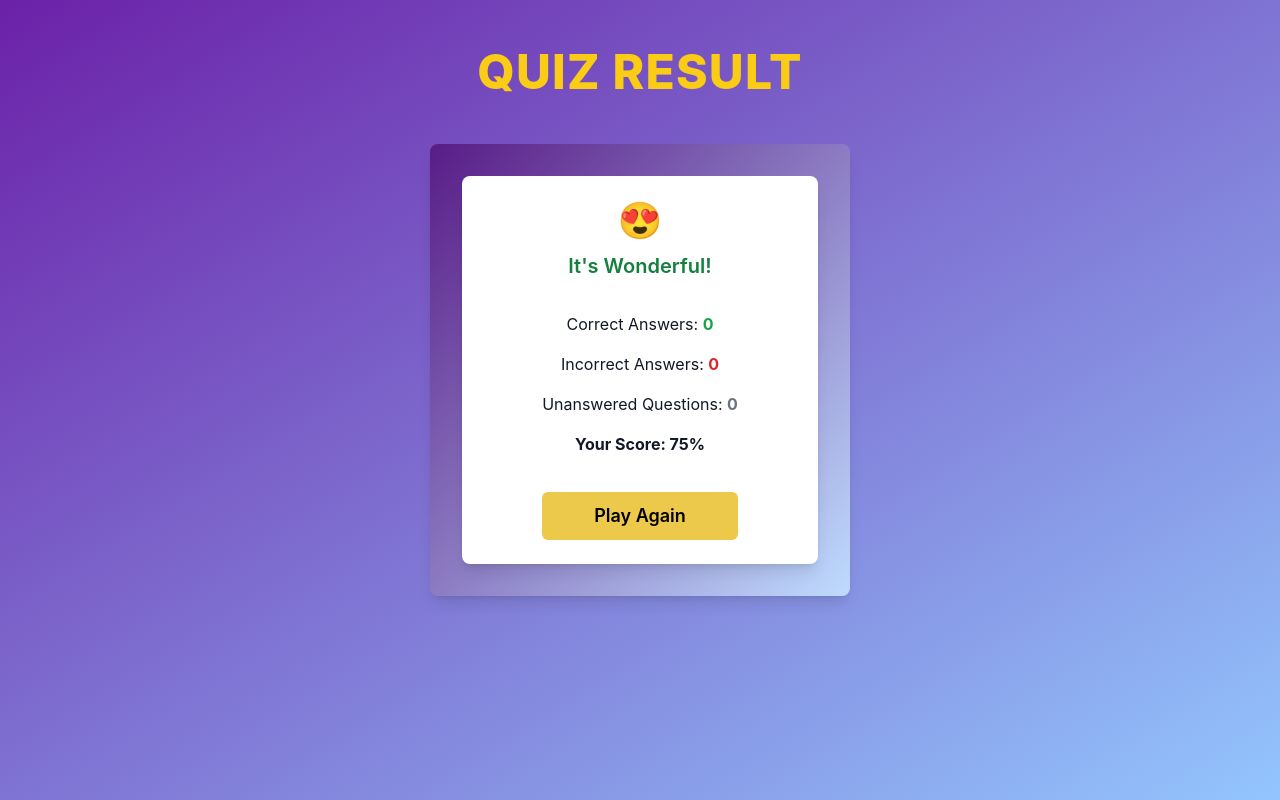
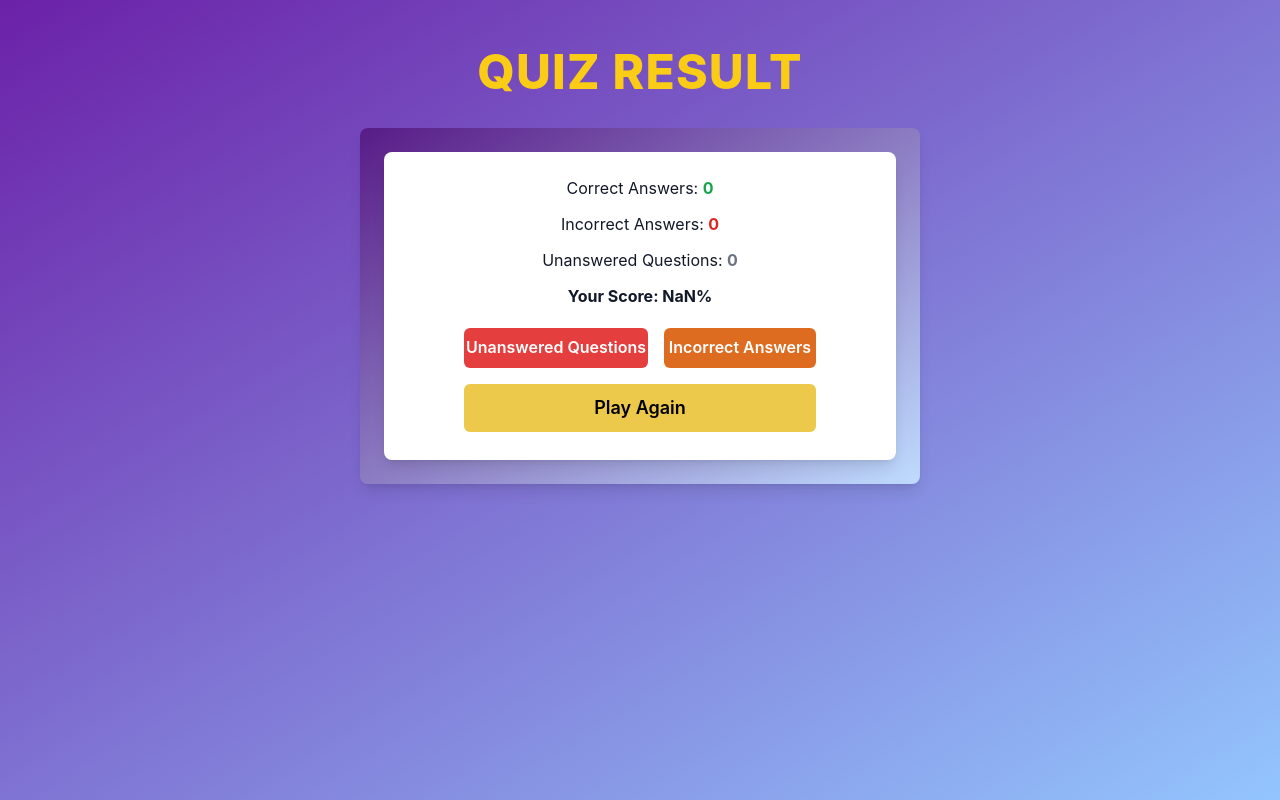
Before and after one commit to Parisa-Esmaeilpour1993/Quiz-App, a React (Vite) app: page /result in a window 1280 px wide. Built offline with nearby package versions, Linux system fonts and the light colour scheme.

Commit message:
fix(Result):Show incorrect questions and unanswered question.

```diff
--- a/package.json
+++ b/package.json
@@ -18,7 +18,8 @@
     "react-dom": "^19.0.0",
     "react-icons": "^5.5.0",
     "react-router": "^7.1.5",
-    "react-router-dom": "^7.1.5"
+    "react-router-dom": "^7.1.5",
+    "react-toastify": "^11.0.3"
   },
   "devDependencies": {
     "@eslint/js": "^9.19.0",
--- a/src/components/quiz-question/QuizQuestion.tsx
+++ b/src/components/quiz-question/QuizQuestion.tsx
@@ -172,6 +172,8 @@ export default function QuizQuestion() {
     dispatch({ type: "PREV_QUESTION" });
   }
 
+  console.log(quizList);
+
   return (
     <div className="flex flex-col items-center justify-center min-h-screen bg-gradient-to-br from-purple-800 to-blue-300 p-8 text-white">
       <h2 className="text-2xl font-bold mb-4">{`Question ${
@@ -181,7 +183,7 @@ export default function QuizQuestion() {
         {currentQuestion.question}
       </p>
 
-      <div className="flex flex-col gap-4 w-full max-w-lg">
+      <div className="flex flex-col gap-4 px-2 min-w-max">
         {shuffledAnswers.map((answer: string, index: number) => (
           <Button
             key={index}
--- a/src/components/result/Result.tsx
+++ b/src/components/result/Result.tsx
@@ -1,5 +1,5 @@
 import { Button } from "@chakra-ui/react";
-import { useContext } from "react";
+import { useContext, useState } from "react";
 import { useLocation, useNavigate } from "react-router";
 import { QuizContext } from "../../context/QuizContext";
 
@@ -14,7 +14,6 @@ export default function Result() {
   // Calculate score based on the formula
   let correctAnswers = 0;
   let incorrectAnswers = 0;
-
   quizList.forEach((question, index) => {
     const selectedAnswer = selectedAnswers[index];
     if (selectedAnswer) {
@@ -24,7 +23,6 @@ export default function Result() {
         incorrectAnswers += 1; // Incorrect answer
       }
     }
-    // If no answer is selected, it counts as 0 points
   });
 
   // Calculate total score based on the formula: (correctAnswers * 3 - incorrectAnswers) / (totalQuestions * 3) * 100
@@ -35,6 +33,7 @@ export default function Result() {
   // Format the percentage to two decimal places
   let percentage = parseFloat(totalScore.toFixed(2));
 
+  // Function to determine emoji based on percentage
   function getEmoji() {
     if (percentage < 25)
       return (
@@ -63,52 +62,155 @@ export default function Result() {
           😄 <p className="text-xl text-green-400 mt-3 mb-8">Excellent!</p>
         </div>
       );
-    if ((percentage = 75))
-      return (
-        <div>
-          😍 <p className="text-xl text-green-700 mt-3 mb-8">It's Wonderful!</p>
-        </div>
-      );
     return "";
   }
 
   // Get the emoji for the current score
   const emoji = getEmoji();
 
+  // State for showing modal and its type
+  const [showModal, setShowModal] = useState(false);
+  const [modalType, setModalType] = useState(""); // "unanswered" or "incorrect"
+
+  // Filter unanswered questions
+  const unansweredQuestions = quizList.filter(
+    (_, index) => !selectedAnswers[index]
+  );
+
+  // Filter incorrect questions
+  const incorrectQuestions = quizList.filter(
+    (question, index) =>
+      selectedAnswers[index] &&
+      selectedAnswers[index] !== question.correct_answer
+  );
+
+  // Close modal
+  const handleCloseModal = () => {
+    setShowModal(false);
+    setModalType("");
+  };
+
   return (
-    <div className="flex flex-col gap-12 items-center py-12 text-center min-h-screen bg-gradient-to-br from-purple-800 to-blue-300 text-white">
+    <div className="flex flex-col gap-8 items-center py-12 text-center min-h-screen bg-gradient-to-br from-purple-800 to-blue-300 text-white">
       <h1 className="text-5xl font-extrabold text-yellow-400 tracking-wide text-shadow-md">
         QUIZ RESULT
       </h1>
-      <div className="flex flex-col items-center justify-center bg-gradient-to-br from-purple-900 to-blue-200 p-8 text-white rounded-lg shadow-lg">
-        <div className="bg-white text-gray-900 px-20 py-6 rounded-lg shadow-lg w-full max-w-md">
-          <h2 className="text-4xl mb-4 font-semibold">{emoji}</h2>
-          <p className=" mb-4">
+
+      {/* Main Result Section */}
+      <div className="flex flex-col items-center justify-center bg-gradient-to-br from-purple-900 to-blue-200 p-6 text-white rounded-lg shadow-lg">
+        <div className="bg-white text-gray-900 px-20 py-3 rounded-lg shadow-lg w-full max-w-lg">
+          <h2 className="text-4xl mb-3 font-semibold">{emoji}</h2>
+          <p className="mb-3">
             Correct Answers:{" "}
             <span className="font-bold text-green-600">{correctAnswers}</span>
           </p>
-          <p className=" mb-4">
+          <p className="mb-3">
             Incorrect Answers:{" "}
             <span className="font-bold text-red-600">{incorrectAnswers}</span>
           </p>
-          <p className=" mb-4">
+          <p className="mb-3">
             Unanswered Questions:{" "}
             <span className="font-bold text-gray-500">
               {totalQuestions - (correctAnswers + incorrectAnswers)}
             </span>
           </p>
-          <p className=" mb-4 font-bold">Your Score: {percentage}%</p>
+          <p className="mb-3 font-bold">Your Score: {percentage}%</p>
 
+          {/* Buttons to show unanswered or incorrect questions */}
+          <div className="flex gap-4 mt-5">
+            <Button
+              colorScheme="red"
+              size="md"
+              onClick={() => {
+                setShowModal(true);
+                setModalType("unanswered");
+              }}
+            >
+              Unanswered Questions
+            </Button>
+            <Button
+              colorScheme="orange"
+              size="md"
+              onClick={() => {
+                setShowModal(true);
+                setModalType("incorrect");
+              }}
+            >
+              Incorrect Answers
+            </Button>
+          </div>
           <Button
             colorScheme="yellow"
             size="lg"
             onClick={() => navigate("/")}
-            className="w-full mt-5"
+            className="w-full my-4"
           >
             Play Again
           </Button>
         </div>
       </div>
+
+      {/* Modal for displaying questions */}
+      {showModal && (
+        <div className="fixed inset-0 flex items-center justify-center bg-black bg-opacity-50 z-50">
+          <div className="bg-white p-8 rounded-lg shadow-lg max-w-2xl h-5/6 w-full">
+            <h2 className="text-2xl font-bold mb-4 text-center text-black">
+              {modalType === "unanswered"
+                ? "Unanswered Questions"
+                : "Incorrect Answers"}
+            </h2>
+            <button
+              className="absolute top-2 right-2 bg-red-500 text-white px-4 py-2 rounded-md hover:bg-red-600"
+              onClick={handleCloseModal}
+            >
+              Close
+            </button>
+
+            {/* Display unanswered questions */}
+            {modalType === "unanswered" &&
+              unansweredQuestions.map((question, index) => (
+                <div key={index} className="mb-4 border p-4 rounded-md">
+                  <p className="font-bold text-red-600 mb-3">
+                    Question:{" "}
+                    <span className="text-black">{question.question}</span>
+                  </p>
+                  <p className="text-green-700 font-semibold">
+                    Correct Answer:{" "}
+                    <span className="font-medium text-green-500">
+                      {question.correct_answer}
+                    </span>
+                  </p>
+                </div>
+              ))}
+
+            {/* Display incorrect questions */}
+            {modalType === "incorrect" &&
+              incorrectQuestions.map((question, index) => (
+                <div
+                  key={index}
+                  className="mb-4 border p-4 rounded-md text-black"
+                >
+                  <p className="font-bold">
+                    Question:{" "}
+                    <span className="font-medium">{question.question}</span>
+                  </p>
+                  <p className="text-green-700 font-semibold">
+                    Correct Answer:{" "}
+                    <span className="text-green-500 font-medium">
+                      {question.correct_answer}
+                    </span>
+                  </p>
+                  <p className="text-red-700 font-semibold">
+                    Your Answer:{" "}
+                    <span className="text-red-500 font-medium">
+                      {selectedAnswers[quizList.indexOf(question)]}
+                    </span>
+                  </p>
+                </div>
+              ))}
+          </div>
+        </div>
+      )}
     </div>
   );
 }
--- a/src/main.tsx
+++ b/src/main.tsx
@@ -4,12 +4,14 @@ import { createRoot } from "react-dom/client";
 import { BrowserRouter } from "react-router";
 import App from "./App.tsx";
 import "./index.css";
+import { ToastContainer } from "react-toastify";
 
 createRoot(document.getElementById("root")!).render(
   <StrictMode>
     <ChakraProvider>
       <BrowserRouter>
         <App />
+        <ToastContainer />
       </BrowserRouter>
     </ChakraProvider>
   </StrictMode>
```
Also changed, not shown: src/components/quiz-setup/QuizSetup.tsx (+80 -15 lines), 1 other file (tests, documents, lock files or other folders).
